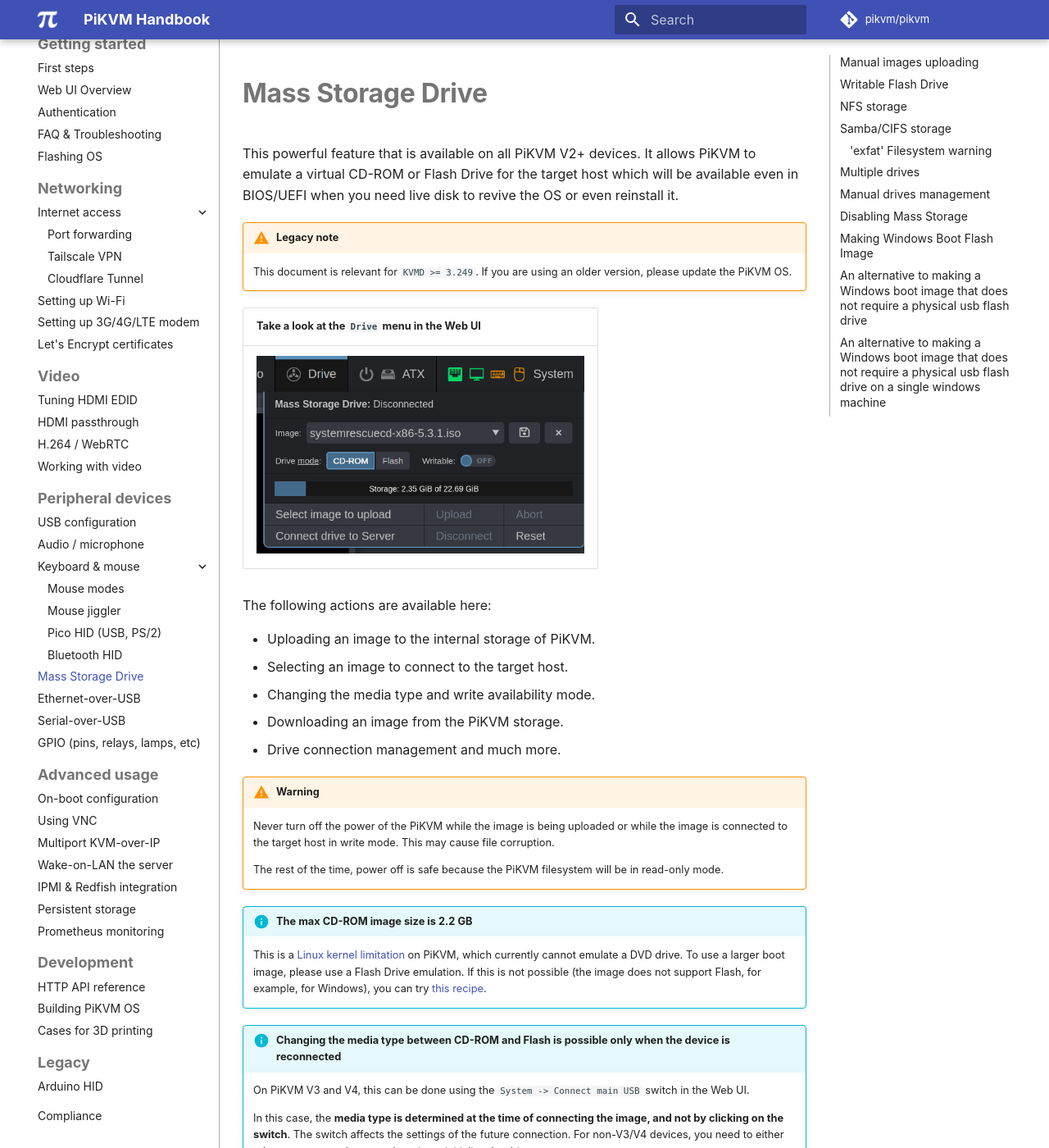
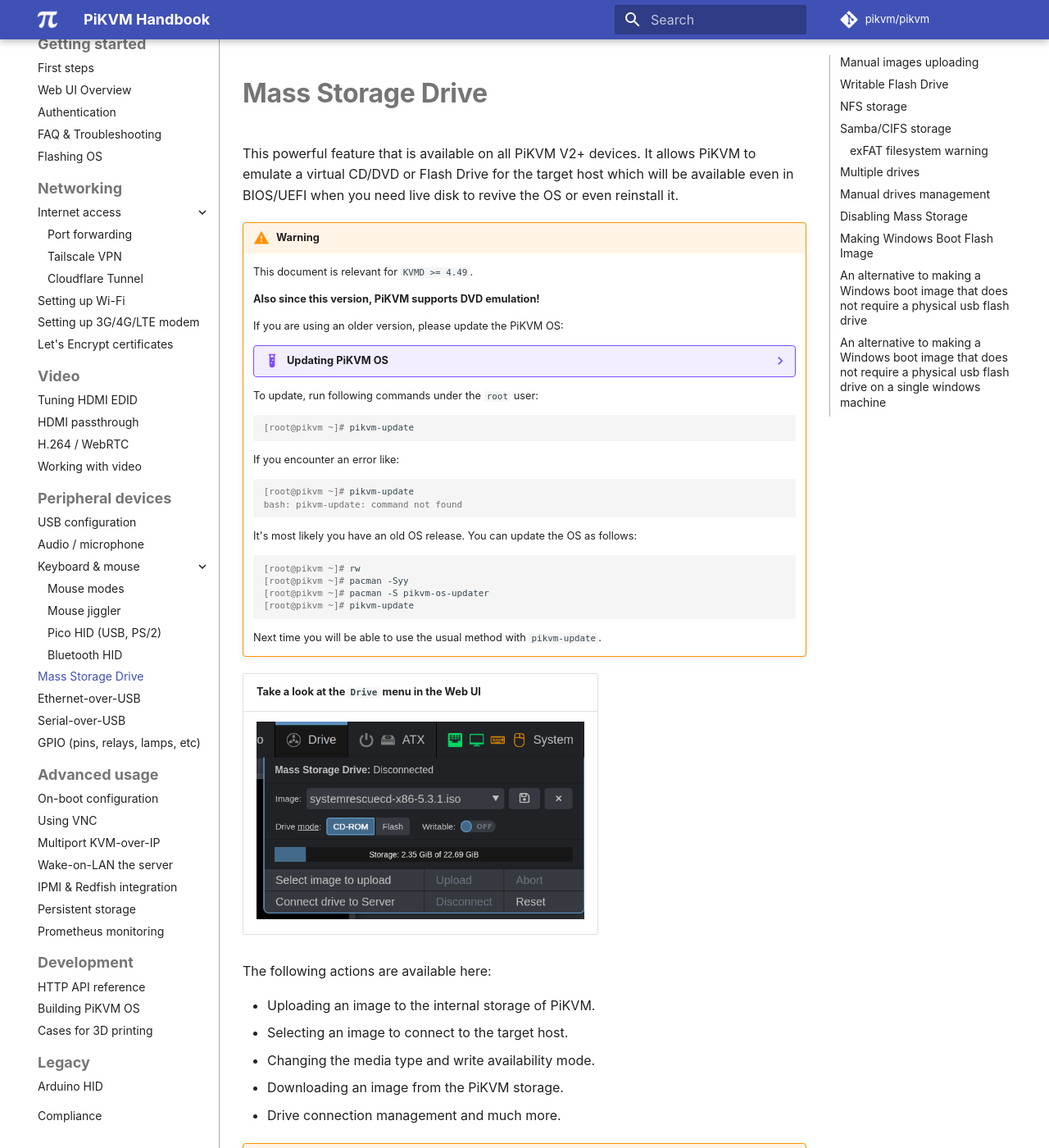
Before and after one commit to pikvm/pikvm, an MkDocs documentation site: the page built from docs/msd.md, in a window 1280 px wide and 1400 px high. Shown: the whole window at 82% size. Built offline with MkDocs 1.6.1 and Material for MkDocs 9.7.7, drawn with Linux system fonts in a browser that asks for light colours; some web fonts are replaced; comment, search, counter and statistics services are not loaded; some of the changed text lies outside the part shown.

Commit message:
dvd support

````diff
--- a/docs/msd.md
+++ b/docs/msd.md
@@ -1,12 +1,18 @@
 # Mass Storage Drive
 
 This powerful feature that is available on all PiKVM V2+ devices.
-It allows PiKVM to emulate a virtual CD-ROM or Flash Drive for the target host
+It allows PiKVM to emulate a virtual CD/DVD or Flash Drive for the target host
 which will be available even in BIOS/UEFI when you need live disk to revive the OS
 or even reinstall it.
 
-!!! warning "Legacy note"
-    This document is relevant for `KVMD >= 3.249`. If you are using an older version, please update the PiKVM OS.
+!!! warning
+    This document is relevant for `KVMD >= 4.49`.
+
+    **Also since this version, PiKVM supports DVD emulation!**
+
+    If you are using an older version, please update the PiKVM OS:
+
+    {!_update_os.md!}
 
 | Take a look at the `Drive` menu in the Web UI |
 |-----------------------------------------------|
@@ -28,14 +34,7 @@
     The rest of the time, power off is safe because the PiKVM filesystem
     will be in read-only mode.
 
-!!! info "The max CD-ROM image size is 2.2 GB"
-    This is a [Linux kernel limitation](https://github.com/pikvm/pikvm/issues/322) on PiKVM,
-    which currently cannot emulate a DVD drive.
-    To use a larger boot image, please use a Flash Drive emulation.
-    If this is not possible (the image does not support Flash, for example, for Windows),
-    you can try [this recipe](#making-windows-boot-flash-image).
-
-!!! info "Changing the media type between CD-ROM and Flash is possible only when the device is reconnected"
+!!! info "Changing the media type between CD/DVD and Flash is possible only when the device is reconnected"
     On PiKVM V3 and V4, this can be done using the `System -> Connect main USB` switch in the Web UI.
 
     In this case, the **media type is determined at the time of connecting the image, and not by clicking on the switch**.
@@ -221,7 +220,7 @@
     3. Perform `reboot` to apply all changes.
 
 -----
-### 'exfat' Filesystem warning
+### exFAT filesystem warning
 
 Using the existing USB ports you can reduce writes to the internal SSD card by storing
 images on a USB thumb drive.  This is mounted as would NFS or Samba, above. As recent
@@ -238,6 +237,7 @@
         ```
 This says to mount it automatically, do not fail if it's missing, mount it read/write by
 default, and allow all users and groups access to it.
+
 
 -----
 ## Multiple drives
@@ -281,7 +281,7 @@
                     enabled: true  # Set it to true to enable
                     count: 1  # +1 drive, default value
                     default:  # Default configuration for the all extra drives
-                        cdrom: false  # Default value (false for the generic flash drive)
+                        cdrom: false  # Default value (false for the generic flash drive, true for CD/DVD)
                         rw: false # Read-only by default
         ```
 
@@ -322,7 +322,11 @@
         ```
 
         !!! note
-            Index `0` represents the main drive that is controlled via the Web UI and API.
+
+            * Index `0` represents the main drive that is controlled via the Web UI and API.
+
+            * If `--set-cdrom=1`, the drive will work as CD-ROM for small images, and as DVD-ROM for big.
+              Please note that CD/DVD can't be writable (you should use `--set-rw=0` in this case).
 
     4. On this step, you will be able to access the flash drive from the target host
         and format the it in the usual way.
@@ -332,7 +336,7 @@
         ```console
         [root@pikvm ~]# kvmd-otgmsd -i 1
         Image file:  /root/flash.img
-        CD-ROM flag: no
+        CD/DVD flag: no
         RW flag:     yes
         ```
 
@@ -382,7 +386,7 @@
         ```yaml
         kvmd:
             msd:
-                type:  disabled
+                type: disabled
 
         ```
 
````
Also changed, not shown: README.md (+6 -6 lines).
